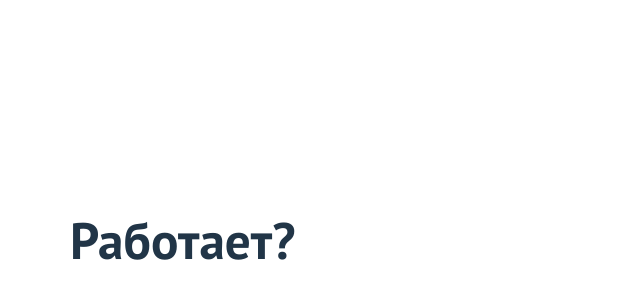
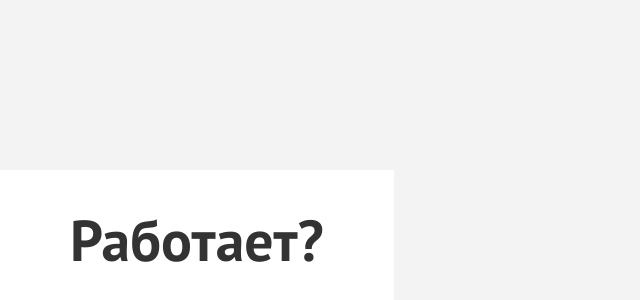
Before and after one commit to Valehorn/sedona-react, a React (Vite) app: page / in a window 1280 px wide. Shown: the part 160-460 px from the top of the page, without its empty margins (0-640 px from the left). Built offline with nearby package versions, Linux system fonts and the light colour scheme.

Commit message:
Основные переменные

```diff
--- a/index.html
+++ b/index.html
@@ -4,7 +4,7 @@
     <meta charset="UTF-8" />
     <link rel="icon" type="image/svg+xml" href="/vite.svg" />
     <meta name="viewport" content="width=device-width, initial-scale=1.0" />
-    <title>Vite + React</title>
+    <title>Sedona React</title>
   </head>
   <body>
     <div id="root"></div>
--- a/src/App.scss
+++ b/src/App.scss
@@ -1,7 +1,24 @@
 @use '../src/global/variables.scss' as vars;
 
-#root {
+*,
+*::before,
+*::after {
+  box-sizing: border-box;
+}
+
+html {
+  height: 100%;
+  scroll-behavior: smooth;
+}
+
+body {
   font-family: vars.$font-main;
   font-weight: 400;
-  max-width: 1280px;
+  font-size: 18px;
+  line-height: 21px;
+  color: vars.$primary-text-color;
+  background-color: #f3f3f3;
+  min-width: 1200px;
+  margin: 0;
+  min-height: 100%;
 }
--- a/src/blocks/container/container.scss
+++ b/src/blocks/container/container.scss
@@ -3,7 +3,7 @@
 .container {
     display: flex;
     flex-direction: column;
-    max-width: 1200px;
+    max-width: 1060px;
     min-height: 100%;
     margin: 0 auto;
     background-color: #ffffff;
--- a/src/global/variables.scss
+++ b/src/global/variables.scss
@@ -5,10 +5,10 @@ $font-main: "PT Sans", "Arial", sans-serif;;
 $padding-x: 70px;
 
 /* Цвета */
-$primary-text-color: #484848;
-$secondary-color: #f0efe9;
-$primary-color: #316dc2;
-$primary-bg-color: #f0efe9;
-$form-error: #ff5e66;
-$form-error-bg: rgba(255, 94, 102, 0.2);
-$disabled: #a9afb7;
+$primary-text-color: #333333;
+$secondary-color: #000000;
+$primary-bg-color: #82b3d3;
+$secondary-bg-color: rgba(131, 179, 211, 0.12);
+$accent-bg-color: rgba(131, 179, 211, 0.2);
+$form-error: #ff5757;
+$disabled: #e5e5e5;
```
